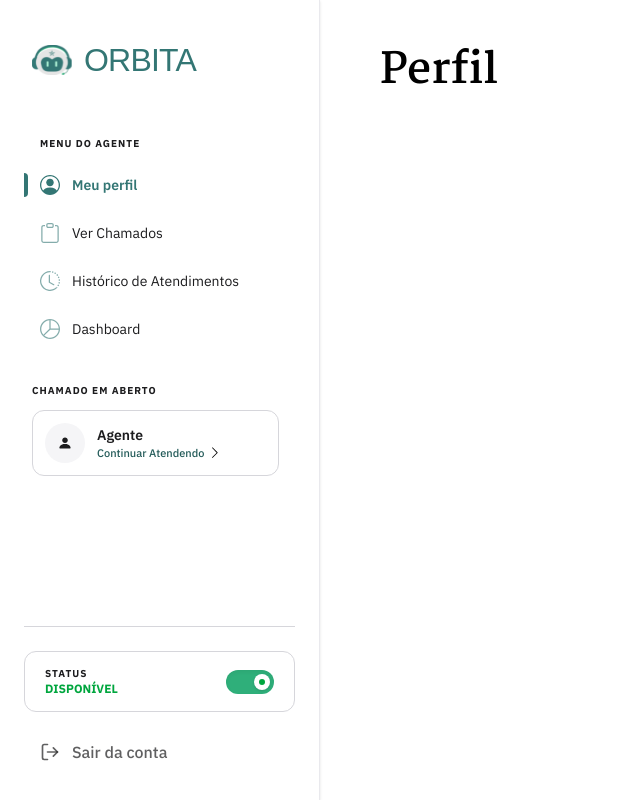
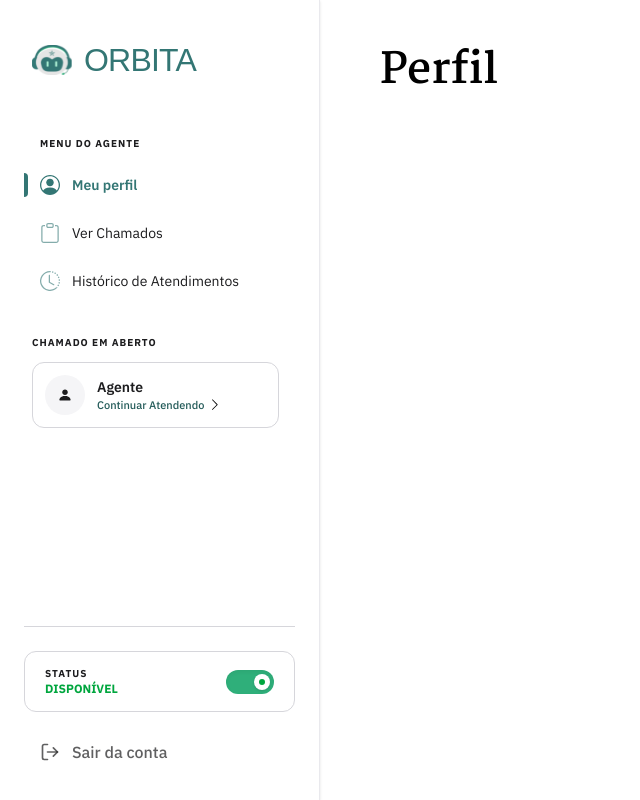
Before and after one commit to CodeDontBlow/pro4tech-frontend, a Next.js app: page /profile in a window 1280 px wide. Shown: the whole page, without its empty margins (0-640 px from the left). Built offline with nearby package versions, Linux system fonts and the light colour scheme.

Commit message:
fix: redirecionando atendente

```diff
--- a/app/(auth)/login/page.tsx
+++ b/app/(auth)/login/page.tsx
@@ -55,7 +55,7 @@ export default function LoginPage() {
       localStorage.setItem("token", token);
       localStorage.setItem("role", role);
 
-      const path = role === "ADMIN" ? "/admin-dashboard" : "/dashboard";
+      const path = role === "ADMIN" ? "/admin-dashboard" : "/tickets";
 
       console.log(`Login sucesso! Role: ${role} -> Indo para: ${path}`);
       router.push(path);
--- a/app/components/layout/sidebarAgent.tsx
+++ b/app/components/layout/sidebarAgent.tsx
@@ -13,8 +13,7 @@ const items = [
     href: "/history",
     label: "Histórico de Atendimentos",
     icon: "/icons/clock.svg",
-  },
-  { href: "/dashboard", label: "Dashboard", icon: "/icons/graphic.svg" },
+  }
 ];
 
 type Client = {
@@ -183,10 +182,9 @@ function NavItem({
       href={item.href}
       onClick={onClick}
       className={`group relative flex items-center gap-3 px-4 py-3 rounded-xl transition-all duration-200 text-sm
-        ${
-          isActive
-            ? "text-teal-base font-semibold"
-            : "text-black-base hover:text-teal-base hover:translate-x-1"
+        ${isActive
+          ? "text-teal-base font-semibold"
+          : "text-black-base hover:text-teal-base hover:translate-x-1"
         }`}
     >
       {isActive && (
@@ -196,9 +194,8 @@ function NavItem({
       <img
         src={item.icon}
         alt={item.label}
-        className={`w-5 h-5 object-contain transition-opacity ${
-          isActive ? "opacity-100" : "opacity-60 group-hover:opacity-100"
-        }`}
+        className={`w-5 h-5 object-contain transition-opacity ${isActive ? "opacity-100" : "opacity-60 group-hover:opacity-100"
+          }`}
       />
       <span className="truncate">{item.label}</span>
     </Link>
```
